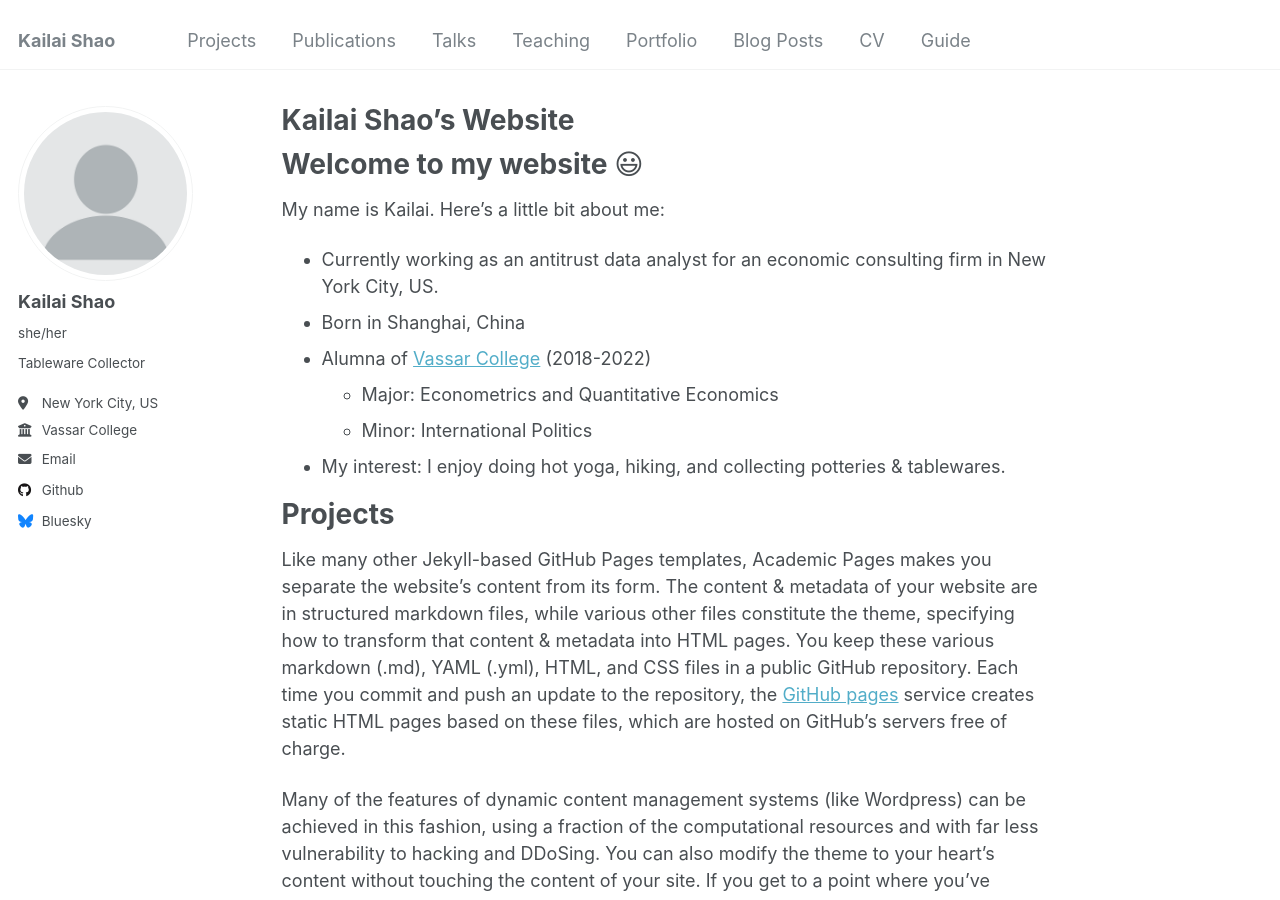
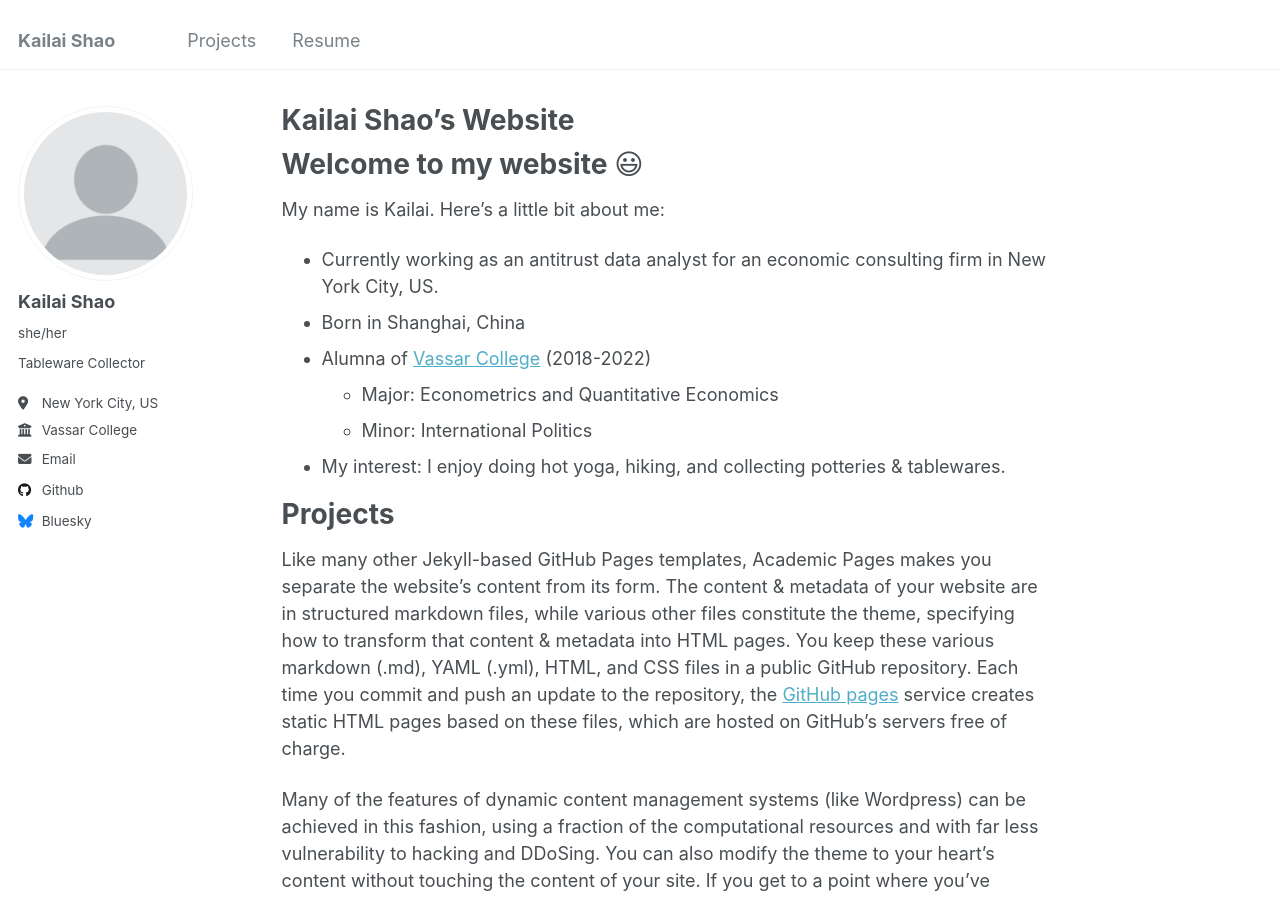
Before and after one commit to kshao19/kshao19.github.io, a Jekyll site: the page built from _pages/about.md, in a window 1280 px wide and 900 px high. Built offline with Jekyll 4.4.1, drawn with Linux system fonts in a browser that asks for light colours; emoji names are drawn with the system emoji font.

Commit message:
Update navigation.yml

```diff
--- a/_data/navigation.yml
+++ b/_data/navigation.yml
@@ -7,24 +7,5 @@
 main:
   - title: "Projects"
     url: /projects/
-
-  - title: "Publications"
-    url: /publications/
-
-  - title: "Talks"
-    url: /talks/
-
-  - title: "Teaching"
-    url: /teaching/
-
-  - title: "Portfolio"
-    url: /portfolio/
-
-  - title: "Blog Posts"
-    url: /year-archive/
-
-  - title: "CV"
-    url: /cv/
-
-  - title: "Guide"
-    url: /markdown/
+  - title: "Resume"
+    url: /Resume/
```
